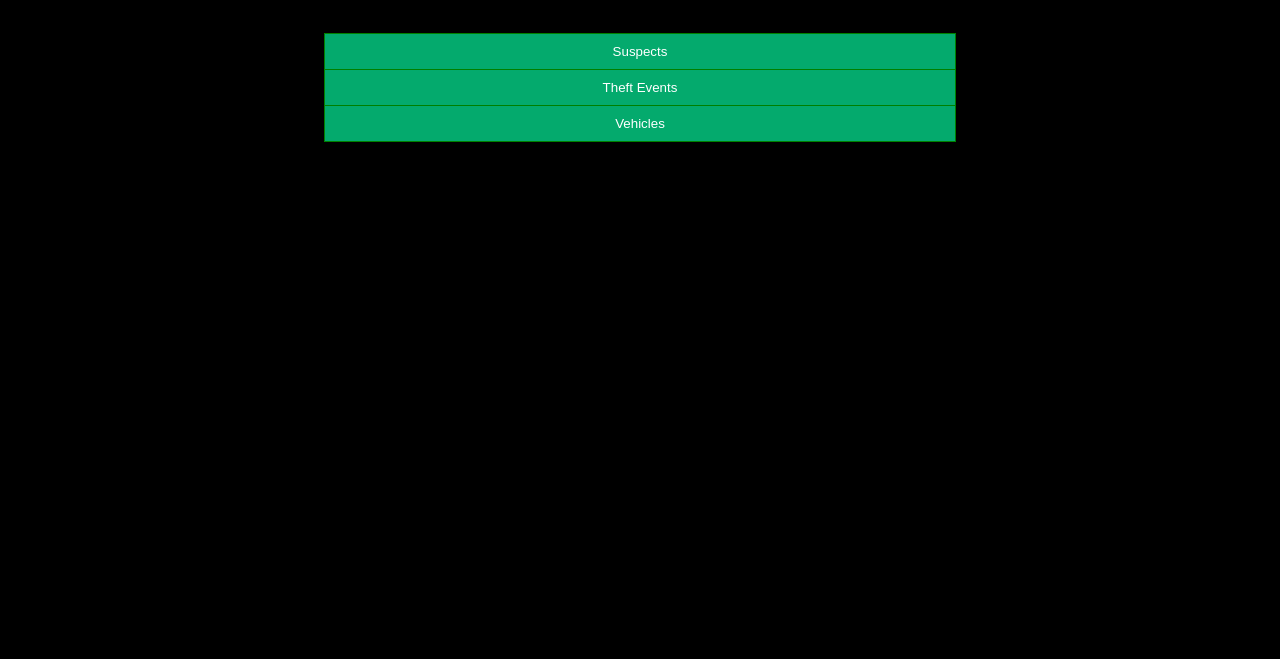
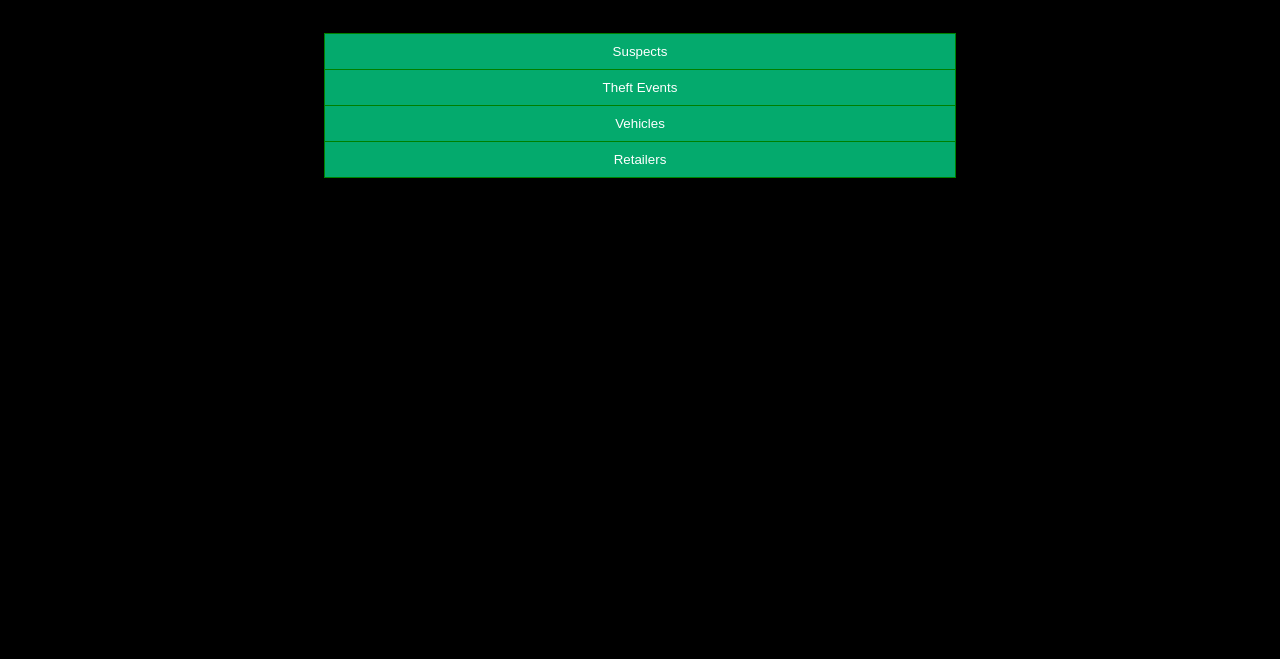
Before and after one commit to BrandonAumick/Databases-Project, a plain HTML site: page homepage/index.html in a window 1280 px wide. Shown: the part 141-800 px from the top of the page. Drawn offline with Linux system fonts and the light colour scheme.

Commit message:
Update index.html

```diff
--- a/homepage/index.html
+++ b/homepage/index.html
@@ -11,6 +11,7 @@
             <button id="susButton" onclick="window.location.href='/susPage';">Suspects</button>
             <button id="theftButton" onclick="window.location.href='/theftPage';">Theft Events</button>
             <button id="vehicleButton" onclick="window.location.href='/vehiclePage';">Vehicles</button>
+	    <button id="retailerButton" onclick="window.location.href='/retailerPage';">Retailers</button>
           </div>
 	</body>
 	<script src="app.js"></script>
```
